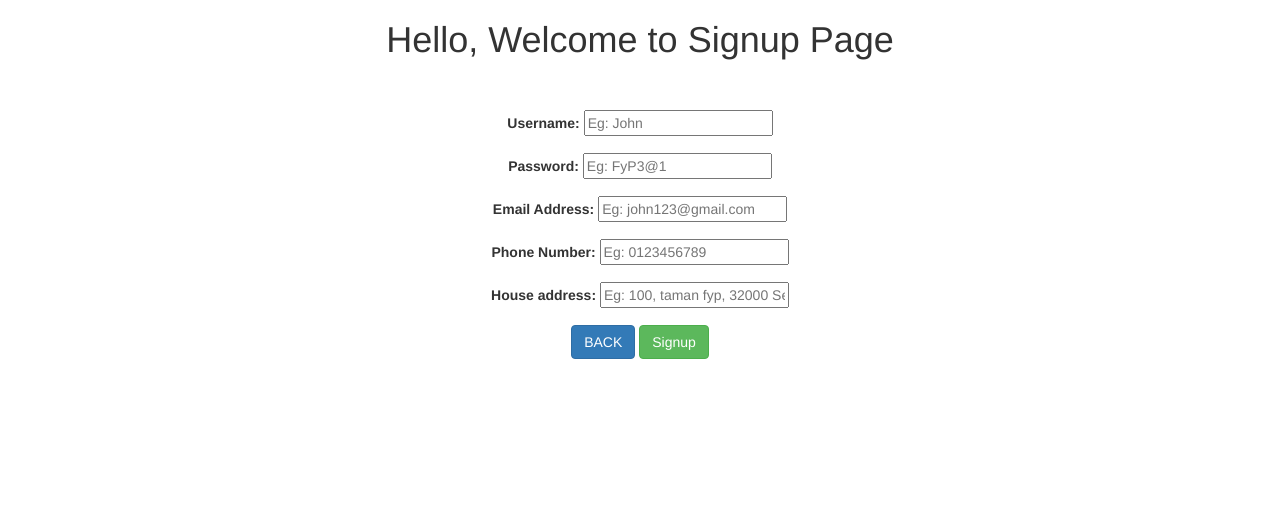
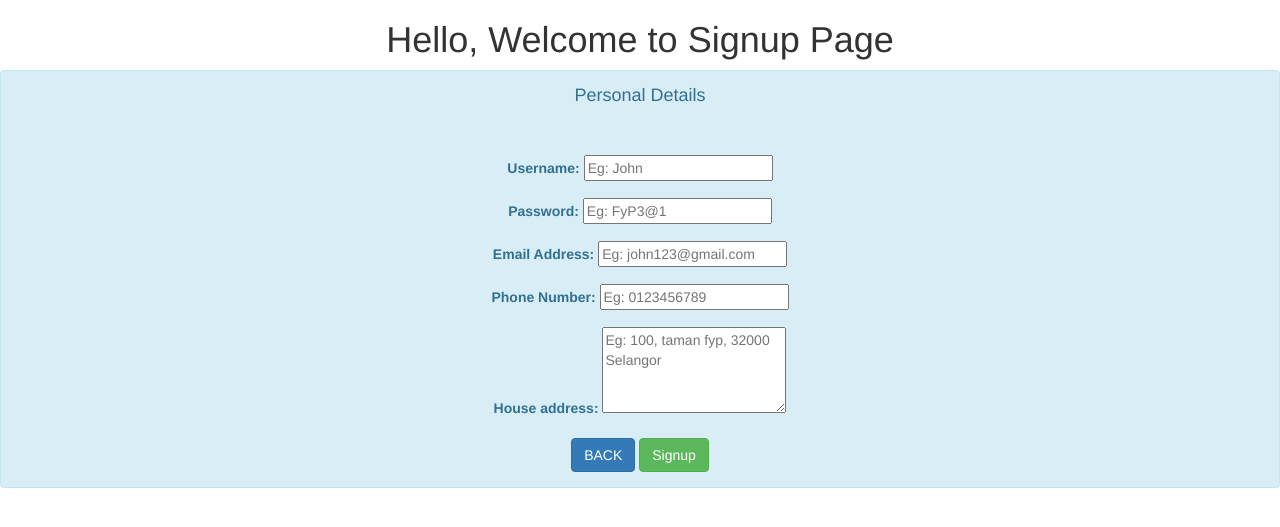
Before and after one commit to yujade01/FYP-PROJECT, a PHP site: page /signup.php in a window 1280 px wide. Shown: the top 527 px of the page. Run offline with PHP 8.4, Linux system fonts and the light colour scheme; the visitor is signed in with stand-in values (Sample User, id 1).

Commit message:
add alert alert info css

```diff
--- a/signup.php
+++ b/signup.php
@@ -16,6 +16,10 @@
                 margin-bottom:15px;
                 width: 100%;
             }
+            .alert{padding:15px;margin-bottom:20px;border:1px solid transparent;border-radius:4px}
+            .alert h4{margin-top:0;color:inherit}
+            .alert-info{color:#31708f;background-color:#d9edf7;border-color:#bce8f1}
+            .alert-info hr{border-top-color:#a6e1ec}
         </style>
     </head>
 
@@ -23,6 +27,8 @@
     <div class="center">
         <h1>Hello, Welcome to Signup Page</h1>
 
+        <div class="alert alert-info">
+            <h4>Personal Details</h4>
             <form action="signupsystem.php" method="POST">
                 <br/><br/>
                 <div class="form-group">
@@ -47,12 +53,13 @@
 
                 <div class="form-group">
                 <label for="address">House address:</label>
-                <input type="text" id="address" name="address" placeholder="Eg: 100, taman fyp, 32000 Selangor" required/>
+                    <textarea id="address" name="address" placeholder="Eg: 100, taman fyp, 32000 Selangor" rows="4" cols="20" required></textarea>
                 </div>
                     <a href="login.php"><input type="button" class="btn btn-primary" name="back" value="BACK"></a>
                     <input type="submit" class="btn btn-success" name="signup" value="Signup"/>
             </form>
         </div>
+    </div>
 
 
     </body>
```
Lines whose indentation alone changed are shown as unchanged.
